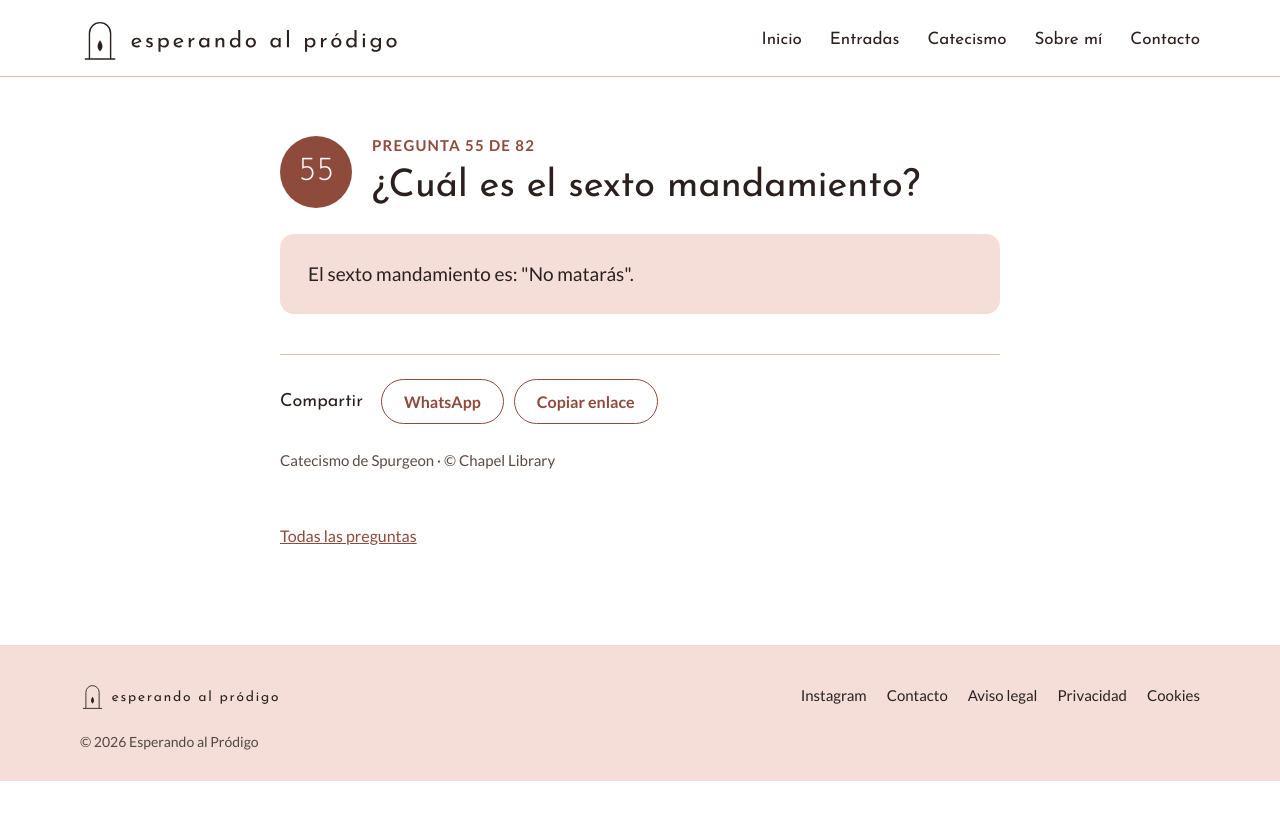
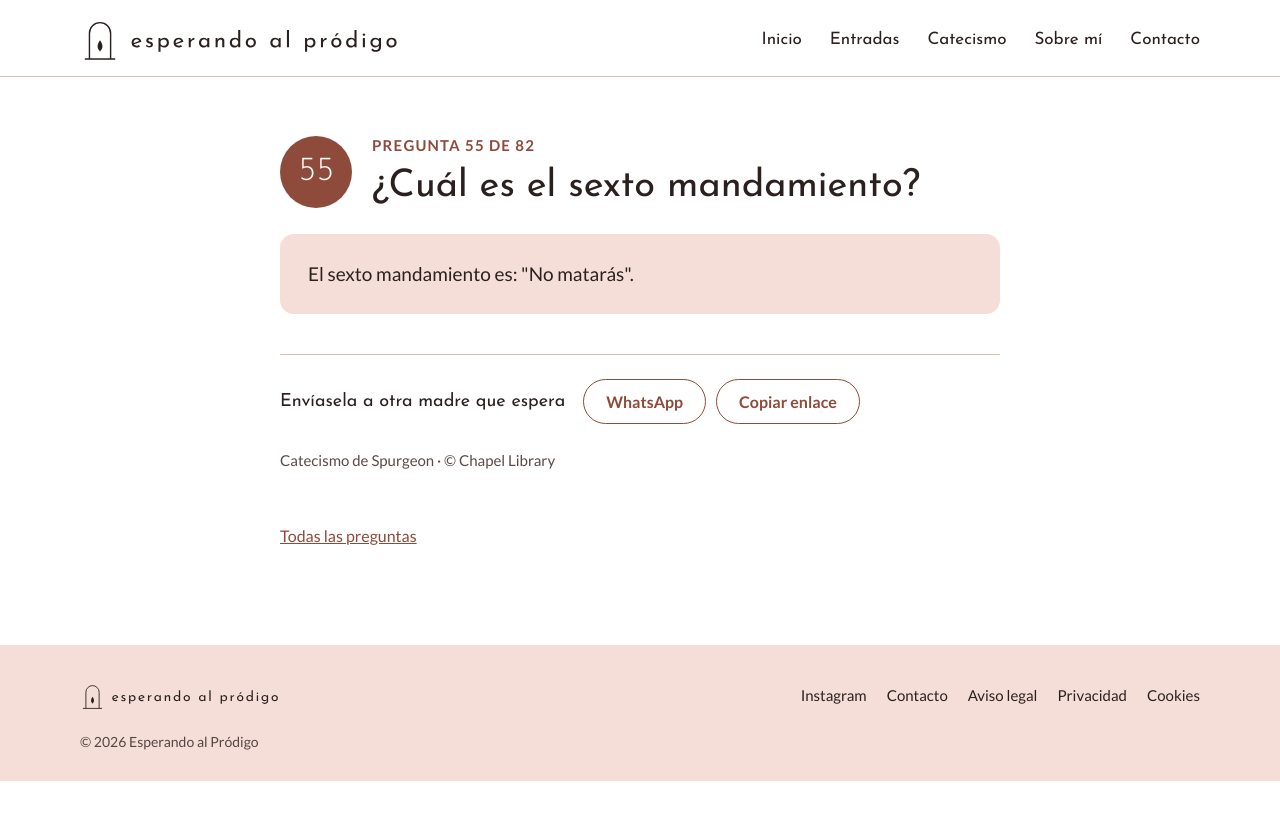
Before and after one commit to esperandoalprodigo/esperandoalprodigo.github.io, a Jekyll site: the page built from _catecismo/pregunta-55.md, in a window 1280 px wide. Shown: the top 820 px of the page. Built offline with Jekyll 4.4.1, drawn with Linux system fonts in a browser that asks for light colours.

Commit message:
v8: movimiento, portada nueva y correcciones (_includes)

```diff
--- /dev/null
+++ b/_includes/cierre.html
@@ -0,0 +1,6 @@
+{% assign aj = site.data.ajustes %}
+<aside class="estrecho cierre" aria-label="Después de leer">
+  {% if aj.invitacion_escribir and aj.invitacion_escribir != "" %}<p class="cierre-t">{{ aj.invitacion_escribir }}</p>
+  <p><a class="boton" href="{{ '/contacto/' | relative_url }}">Escríbeme</a></p>{% endif %}
+  {% if aj.dia_entrada and aj.dia_entrada != "" %}<p class="cierre-dia">Nueva entrada cada {{ aj.dia_entrada }}, aquí y en {% if aj.instagram %}<a href="{{ aj.instagram }}" rel="noopener">Instagram</a>{% else %}Instagram{% endif %}.</p>{% endif %}
+</aside>
--- a/_includes/compartir.html
+++ b/_includes/compartir.html
@@ -1,6 +1,7 @@
 {% assign enlace = page.url | absolute_url %}{% capture mensaje %}{{ page.title }} {{ enlace }}{% endcapture %}
 <div class="compartir">
-  <p class="compartir-t">Compartir</p>
+  <p class="compartir-t">Envíasela a otra madre que espera</p>
   <a class="boton boton-claro" href="https://wa.me/?text={{ mensaje | url_encode }}" target="_blank" rel="noopener">WhatsApp</a>
-  <button class="boton boton-claro" type="button" data-enlace="{{ enlace }}" onclick="navigator.clipboard.writeText(this.dataset.enlace).then(()=>{this.textContent='Enlace copiado'})">Copiar enlace</button>
+  <button class="boton boton-claro" type="button" data-enlace="{{ enlace }}" onclick="copiarEnlace(this)">Copiar enlace</button>
+  <span class="compartir-aviso" role="status" aria-live="polite"></span>
 </div>
--- a/_includes/simbolo.html
+++ b/_includes/simbolo.html
@@ -1 +1 @@
-<svg class="sym" viewBox="0 0 60 80" aria-hidden="true" focusable="false"><path d="M12 76 V32 A18 18 0 0 1 48 32 V76" fill="none" stroke="currentColor" stroke-width="2.4"/><path d="M5 76 H55" stroke="currentColor" stroke-width="2.4" stroke-linecap="round"/><path d="M30 44 C35 51 36 57 30 63 C24 57 25 51 30 44 Z" fill="currentColor"/></svg>
+<svg class="sym" viewBox="0 0 60 80" aria-hidden="true" focusable="false"><path class="sym-arco" pathLength="1" d="M12 76 V32 A18 18 0 0 1 48 32 V76" fill="none" stroke="currentColor" stroke-width="2.4"/><path class="sym-suelo" pathLength="1" d="M5 76 H55" stroke="currentColor" stroke-width="2.4" stroke-linecap="round"/><path class="sym-llama" d="M30 44 C35 51 36 57 30 63 C24 57 25 51 30 44 Z" fill="currentColor"/></svg>
```
